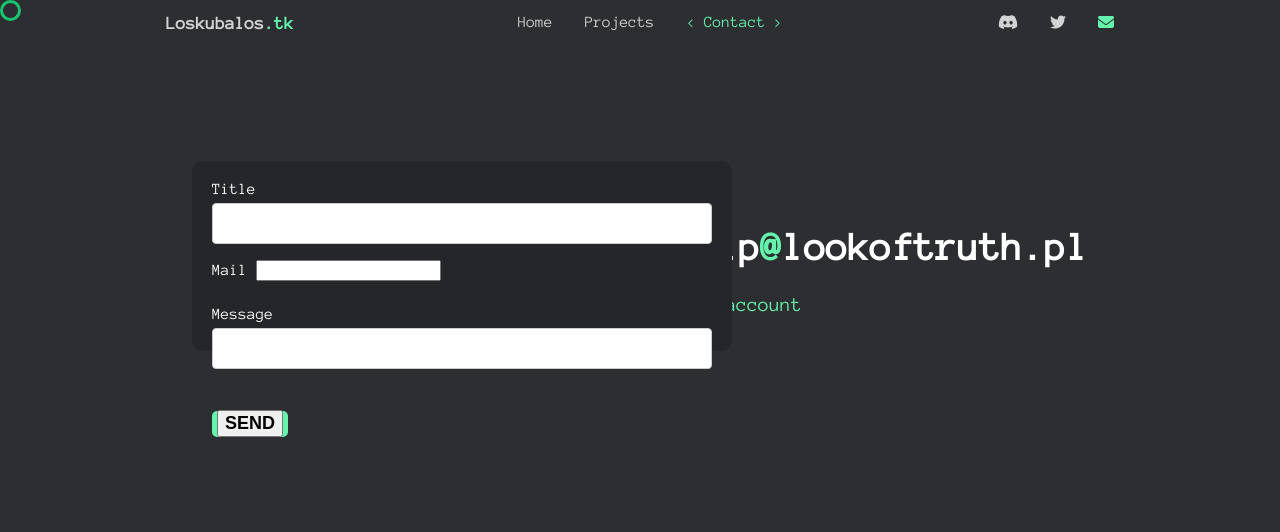
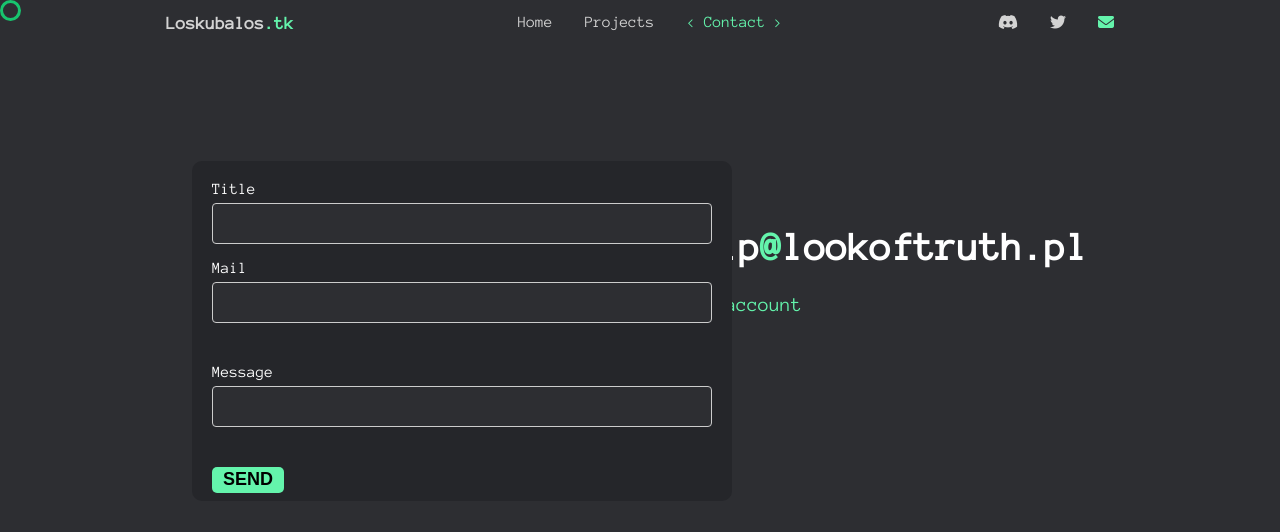
Before and after one commit to loskubaloss/loskubaloss.github.io, a plain HTML site: page contact.html in a window 1280 px wide. Drawn offline with Linux system fonts and the light colour scheme.

Commit message:
Update style.css

```diff
--- a/style.css
+++ b/style.css
@@ -210,35 +210,54 @@ header.project a {
     background: #25262a;
     padding: 20px;
     width: 500px;
-    height: 150px;
+    height: 300px;
 }
 
 
 
 
-/* Style inputs with type="text", select elements and textareas */
 input[type=text], select, textarea {
-    width: 100%; /* Full width */
-    padding: 12px; /* Some padding */
-    border: 1px solid #ccc; /* Gray border */
-    border-radius: 4px; /* Rounded borders */
-    box-sizing: border-box; /* Make sure that padding and width stays in place */
-    margin-top: 6px; /* Add a top margin */
-    margin-bottom: 16px; /* Bottom margin */
-    resize: vertical /* Allow the user to vertically resize the textarea (not horizontally) */
-  }
+    width: 100%;
+    padding: 12px;
+    border: 1px solid #ccc;
+    border-radius: 4px;
+    box-sizing: border-box;
+    margin-top: 6px;
+    margin-bottom: 16px;
+    resize: vertical;
+    background-color: #2d2e32;
+}
 
-  /* Style the submit button with a specific background color etc */
-  input[type=submit] {
+input[type=email], select, textarea {
+    width: 100%;
+    padding: 12px;
+    border: 1px solid #ccc;
+    border-radius: 4px;
+    box-sizing: border-box;
+    margin-top: 6px;
+    margin-bottom: 16px;
+    resize: vertical;
+    background-color: #2d2e32;
+}
+
+input[type=submit] {
     background-color: #04AA6D;
     color: white;
     padding: 12px 20px;
     border: none;
     border-radius: 4px;
     cursor: pointer;
-  }
+}
 
-  /* When moving the mouse over the submit button, add a darker green color */
-  input[type=submit]:hover {
+input[type=submit]:hover {
     background-color: #45a049;
-  }
+}
+
+button {
+    background-color: transparent;
+    background-repeat: no-repeat;
+    border: none;
+    cursor: pointer;
+    overflow: hidden;
+    outline: none;
+}
```
